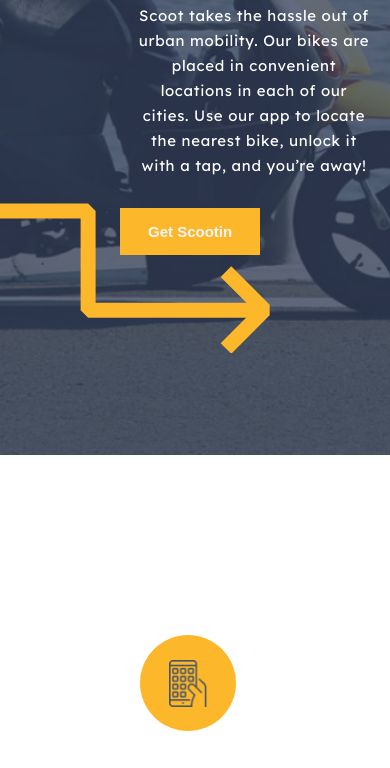
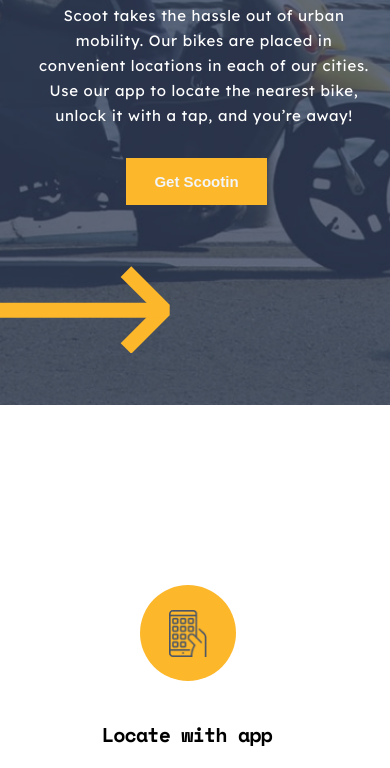
Before and after one commit to Uzwebprogram/Imtihon, a plain HTML site: page index.html in a window 390 px wide. Shown: the part 357-1125 px from the top of the page. Drawn offline with Linux system fonts and the light colour scheme.

Commit message:
standart code

```diff
--- a/css/main.css
+++ b/css/main.css
@@ -19,7 +19,6 @@ body {
   margin: 0;
   padding: 0;
   height: 100%;
-  overflow-x: hidden;
 }
 
 .container {
@@ -29,7 +28,7 @@ body {
   padding-right: 15px;
 }
 
-.button1 {
+.button {
   border: none;
   background: #FCB72B;
   border: 2px solid #FCB72B;
@@ -39,34 +38,18 @@ body {
   cursor: pointer;
 }
 
-.button1:hover {
-  background: transparent;
-  border: 2px solid #FCB72B;
-  color: #FCB72B;
-}
-
-.header__right-btn {
+.button a {
   color: #F2F5F9;
   font-size: 15px;
   font-weight: 700;
 }
 
-.button2 {
-  color: #F2F5F9;
-  font-size: 15px;
-  font-weight: 700;
-  border: none;
-  background: #FCB72B;
+.button:hover {
+  background: transparent;
   border: 2px solid #FCB72B;
-  padding: 13px 26px;
-  -webkit-transition: all 0.3s ease;
-  transition: all 0.3s ease;
-  cursor: pointer;
 }
 
-.button2:hover {
-  background: transparent;
-  border: 2px solid #FCB72B;
+.button:hover a {
   color: #FCB72B;
 }
 
@@ -163,7 +146,7 @@ body {
           align-items: center;
 }
 
-.header .list {
+.header__list {
   display: -webkit-box;
   display: -ms-flexbox;
   display: flex;
@@ -172,7 +155,7 @@ body {
           align-items: center;
 }
 
-.header .list-item {
+.header__list-item {
   margin: 0 16px;
   font-style: normal;
   font-weight: bold;
@@ -182,11 +165,11 @@ body {
   line-height: 25px;
 }
 
-.header .list-item a {
+.header__list-item a {
   color: #939CAA;
 }
 
-.header .list-item a:hover {
+.header__list-item a:hover {
   color: #FCB72B;
 }
 
@@ -240,7 +223,7 @@ body {
     -webkit-transform: translateX(100%);
             transform: translateX(100%);
   }
-  .header .list, .header__right-btn {
+  .header__list, .header__right-btn {
     display: none;
   }
   .header-open {
@@ -282,7 +265,7 @@ body {
             align-items: left;
     text-align: left;
   }
-  .header-open ul li .button1 {
+  .header-open ul li a {
     color: white;
     margin-left: 35px;
     width: 100px;
@@ -315,7 +298,7 @@ body {
   letter-spacing: -2.5px;
 }
 
-.hero__padding {
+.hero__text {
   font-family: "Lexend Deca", "Arial", sans-serif;
   position: relative;
   font-size: 15px;
@@ -327,7 +310,7 @@ body {
   margin-bottom: 30px;
 }
 
-.hero__padding::before {
+.hero__text::before {
   content: "";
   background-image: url(../img/hero-left-img.svg);
   background-size: 550px 15px;
@@ -339,7 +322,7 @@ body {
   top: 40px;
 }
 
-.hero__padding::after {
+.hero__text::after {
   content: "";
   background-image: url(../img/hero-right-img.svg);
   background-repeat: no-repeat;
@@ -380,7 +363,7 @@ body {
             justify-content: center;
     text-align: center;
   }
-  .hero__padding {
+  .hero__text {
     font-family: "Lexend Deca", "Arial", sans-serif;
     text-align: center;
     position: relative;
@@ -391,10 +374,10 @@ body {
     letter-spacing: 0.7px;
     margin-bottom: 30px;
   }
-  .hero__padding::before {
+  .hero__text::before {
     display: none;
   }
-  .hero__padding::after {
+  .hero__text::after {
     content: "";
     background-image: url(../img/hero-right-img.svg);
     background-repeat: no-repeat;
@@ -432,7 +415,7 @@ body {
             justify-content: center;
     text-align: center;
   }
-  .hero__padding {
+  .hero__text {
     font-family: "Lexend Deca", "Arial", sans-serif;
     text-align: center;
     font-size: 15px;
@@ -444,10 +427,10 @@ body {
     margin-bottom: 30px;
     margin-left: 15px;
   }
-  .hero__padding::before {
+  .hero__text::before {
     display: none;
   }
-  .hero__padding::after {
+  .hero__text::after {
     content: "";
     background-image: url(../img/hero-right-img.svg);
     background-repeat: no-repeat;
--- a/index.html
+++ b/index.html
@@ -12,40 +12,35 @@
 
     <!-- Header start -->
 
+
     <div class="container">
-
+        <!-- header open bilan hamburger bilan iwlatiladi -->
         <header class="header header-ope">
             <div class="header__left">
                 <button class="hamburger"></button>
                 <div class="header__logo">
                     <a href="#"><img src="./img/scoot-logo.png" alt="logo"></a>
                 </div>
-                <ul class="list">
-                    <li class="list-item"><a href="#">About</a></li>
-                    <li class="list-item"><a href="#">Location</a></li>
-                    <li class="list-item"><a href="#">Careers</a></li>
-                    <button class="header__right-btn button1">Get Scootin</button>
+                <ul class="header__list">
+                    <li class="header__list-item"><a href="#">About</a></li>
+                    <li class="header__list-item"><a href="#">Location</a></li>
+                    <li class="header__list-item"><a href="#">Careers</a></li>
+                    <button class="header__right-btn button"><a href="#">Get Scootin</a></button>
                 </ul>
-
             </div>
             <div class="header__right">
             </div>
         </header>
     </div>
 
-    <!-- Header end -->
-
-
-
-   <!-- hero start -->
     <div class="hero">
         <div class="container">
             <h1 class="hero__heading">Scooter sharing made simple</h1>
-            <div class="hero__diver">
-                <p class="hero__padding">Scoot takes the hassle out of urban mobility. Our bikes are placed in convenient
+            <div class="hero__item">
+                <p class="hero__text">Scoot takes the hassle out of urban mobility. Our bikes are placed in convenient
                     locations in each of our cities. Use our app to locate the nearest bike, unlock it with a tap, and
                     you’re away!</p>
-                <button class=" button2">Get Scootin</button>
+                <button class="button"><a href="#">Get Scootin</a></button>
             </div>
         </div>
     </div>
```
Also changed, not shown: 1 other file.
